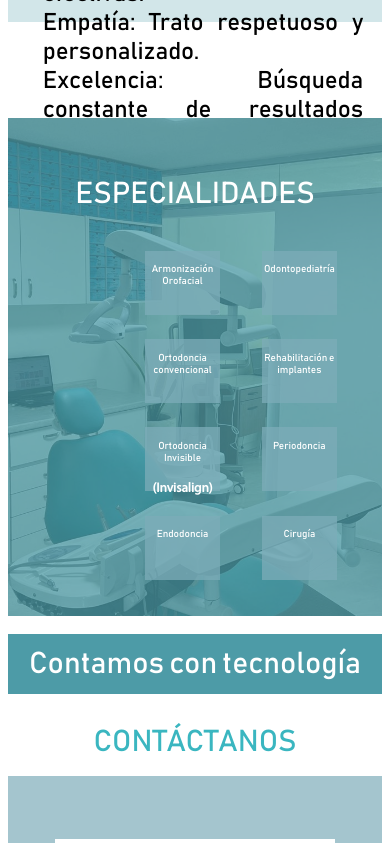
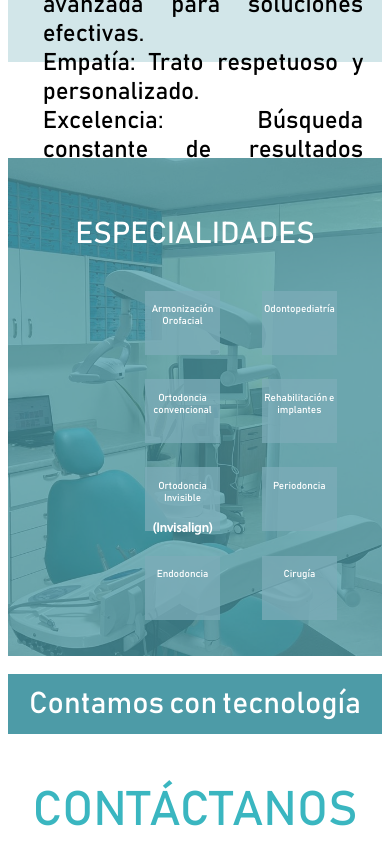
Before and after one commit to FishyOfixial/DentAngel, a plain HTML site: page index.html in a window 390 px wide. Shown: the part 1157-2000 px from the top of the page. Drawn offline with Linux system fonts and the light colour scheme.

Commit message:
Update style.css

```diff
--- a/css/style.css
+++ b/css/style.css
@@ -88,7 +88,7 @@
 .cono {
   color: #3AB6C0;
   font-family: "bahn";
-    font-size: 100%;
+  font-size: 300%;
   margin-bottom: 1rem;
 }
 
@@ -483,9 +483,6 @@
       height: 100px;
       line-height: 100px;
     }
-      .cono{
-        font-size: 65px;
-      }
     .cont{
       height: 800px;
     }
@@ -524,7 +521,7 @@
       padding-left: 0; /* Elimina el padding de izquierda */
       font-size: 150%
     }
-      .cono, .espetitle{
+    .espetitle{
       font-size: 50px;
     }
     .column-text-titlecono, .column-text-titlecont{
@@ -552,7 +549,7 @@
     .column-text-esp{
       font-size: 15px;
     }
-      .cono, .espetitle{
+    .espetitle{
       font-size: 40px;
     }
     .cont{
@@ -638,7 +635,7 @@
     .cont{
       height: 500px;
     }
-      .cono, .espetitle{
+    .espetitle{
       font-size: 30px;
     }
     .map-container iframe{
```
Lines whose indentation alone changed are shown as unchanged.
